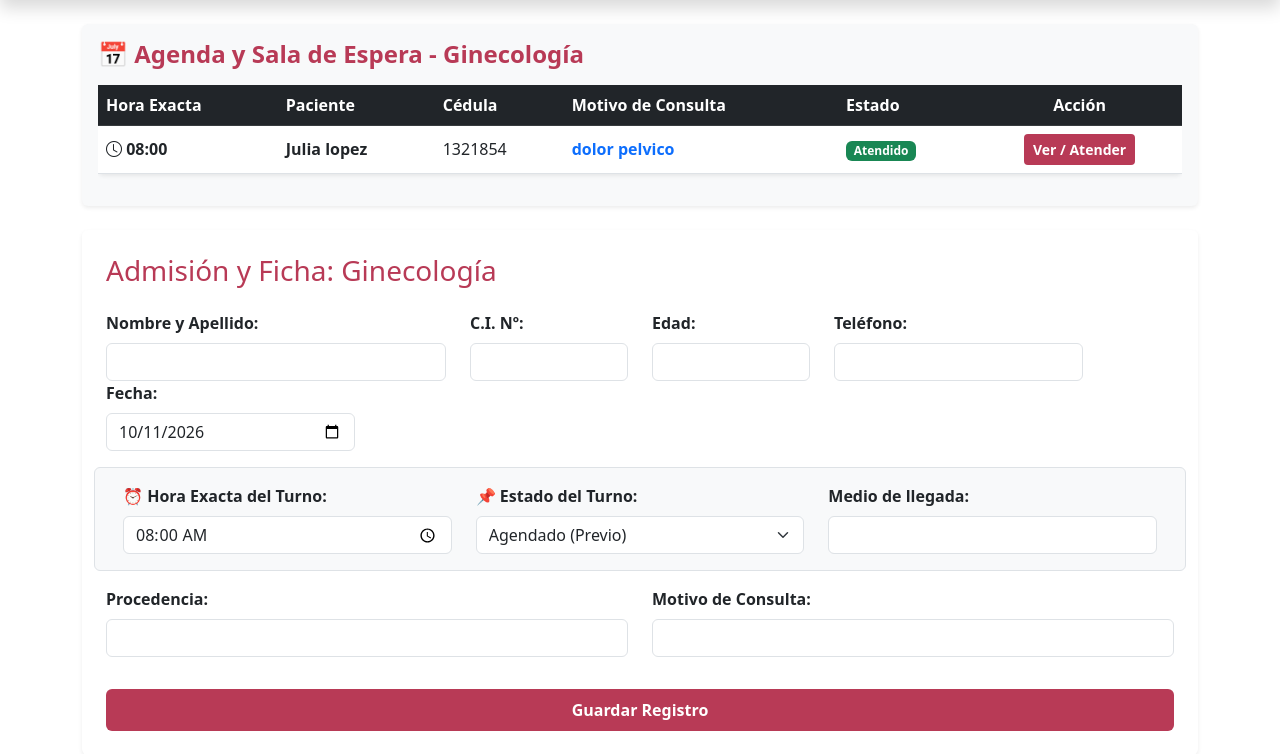
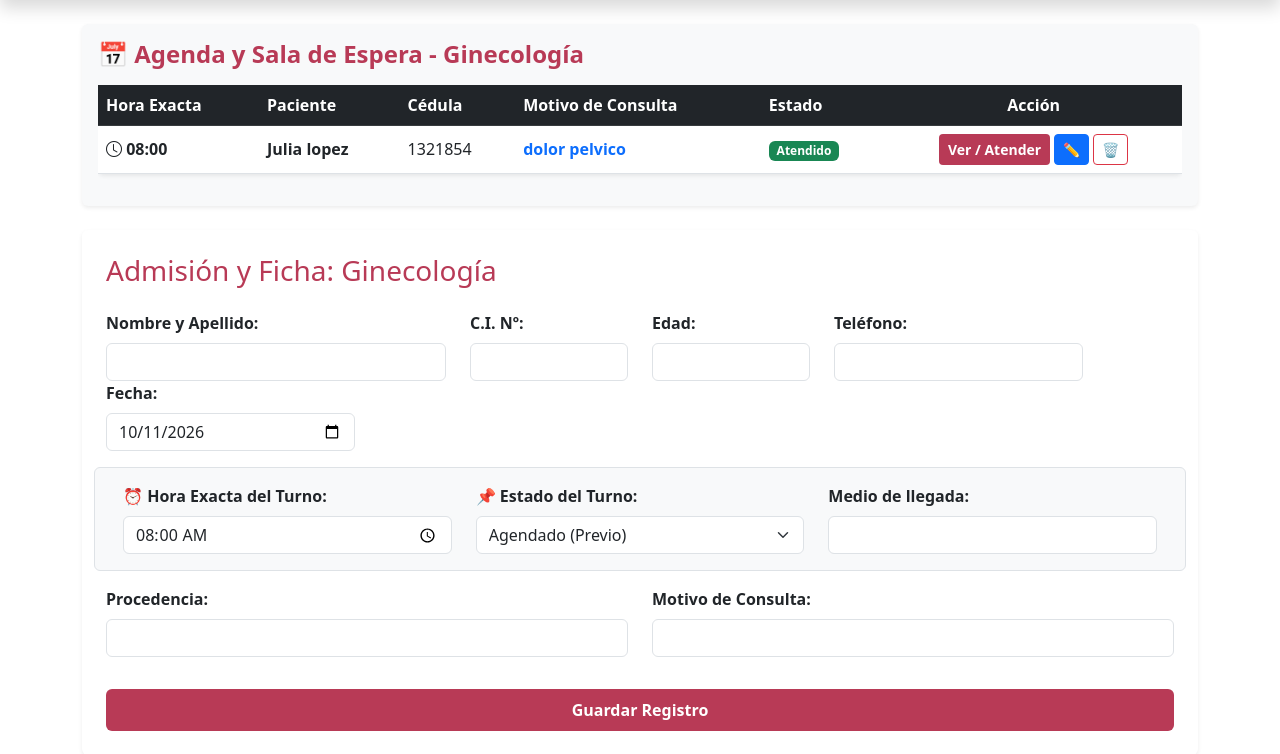
Before and after one commit to patriciafranco-web/policlinica-sanitas, a Flask app: page /ginecologia in a window 1280 px wide. Shown: the part 80-834 px from the top of the page. Run offline with Flask 3, Linux system fonts and the light colour scheme; a user stored in the database is signed in; data comes from the database, SQL or seed files in the repository.

Commit message:
Update ginecologia.html

```diff
--- a/templates/ginecologia.html
+++ b/templates/ginecologia.html
@@ -284,9 +284,14 @@
                                     <td>
                                         {% if reg.estado == 'Atendido' %}<span class="badge bg-success">Atendido</span>
                                         {% elif reg.estado == 'Agendado' or not reg.estado %}<span class="badge bg-info text-dark">Agendado</span> <a href="/cambiar_estado/{{ reg.nombre_tabla }}/{{ reg.id }}/En Espera" class="btn btn-sm btn-warning fw-bold ms-1 text-dark shadow-sm">📍 Marcar Llegada</a>
-                                        {% else %}<span class="badge bg-warning text-dark">En Espera</span> <a href="/atender_consulta/{{ reg.nombre_tabla }}/{{ reg.id }}/{{ reg.paciente_id }}" class="btn btn-sm btn-success fw-bold">✔ Atender</a>{% endif %}
+                                        {% else %}<span class="badge bg-warning text-dark">En Espera</span> <a href="/atender_consulta/{{ reg.nombre_tabla }}/{{ reg.id }}/{{ reg.paciente_id }}" class="btn btn-sm btn-success fw-bold">✔️ Atender</a>{% endif %}
                                     </td>
-                                    <td class="text-center"><a href="/historial_paciente/{{ reg.paciente_id }}" class="btn btn-sm bg-sanitas text-white fw-bold">Ver / Atender</a></td>
+                                    <td class="text-center">
+                                        <!-- Acciones para Médico y Secretaria (Incluye Editar y Eliminar) -->
+                                        <a href="/atender_consulta/{{ reg.nombre_tabla }}/{{ reg.id }}/{{ reg.paciente_id }}" class="btn btn-sm bg-sanitas text-white fw-bold">Ver / Atender</a>
+                                        <a href="/editar_registro/{{ reg.nombre_tabla }}/{{ reg.id }}" class="btn btn-sm btn-primary fw-bold" title="Editar turno o motivo">✏️</a>
+                                        <a href="/eliminar_registro/{{ reg.nombre_tabla }}/{{ reg.id }}" class="btn btn-sm btn-outline-danger fw-bold" title="Eliminar turno" onclick="return confirm('¿Estás seguro de eliminar este agendamiento?');">🗑️</a>
+                                    </td>
                                 </tr>
                                 {% else %}
                                 <tr><td colspan="6" class="text-center text-muted py-3">No hay turnos agendados para hoy.</td></tr>
@@ -338,9 +343,9 @@
             const section = document.getElementById('prenatalSection');
             if (select && section) {
                 if (select.value === 'si') {
-                    section.style.display = 'flex'; // Muestra FPP, EG, peso, PA, dinámica y controles
+                    section.style.display = 'flex';
                 } else {
-                    section.style.display = 'none'; // Oculta todo lo obstétrico y deja solo la FUM
+                    section.style.display = 'none';
                 }
             }
         }
@@ -354,11 +359,9 @@
 
             const fumDate = new Date(fumInput.value + 'T00:00:00');
 
-            // FPP = FUM + 280 días (40 semanas)
             const fppDate = new Date(fumDate.getTime() + (280 * 24 * 60 * 60 * 1000));
             fppInput.value = fppDate.toISOString().split('T')[0];
 
-            // Edad Gestacional
             const hoy = new Date();
             hoy.setHours(0,0,0,0);
             const diffTime = hoy - fumDate;
```
